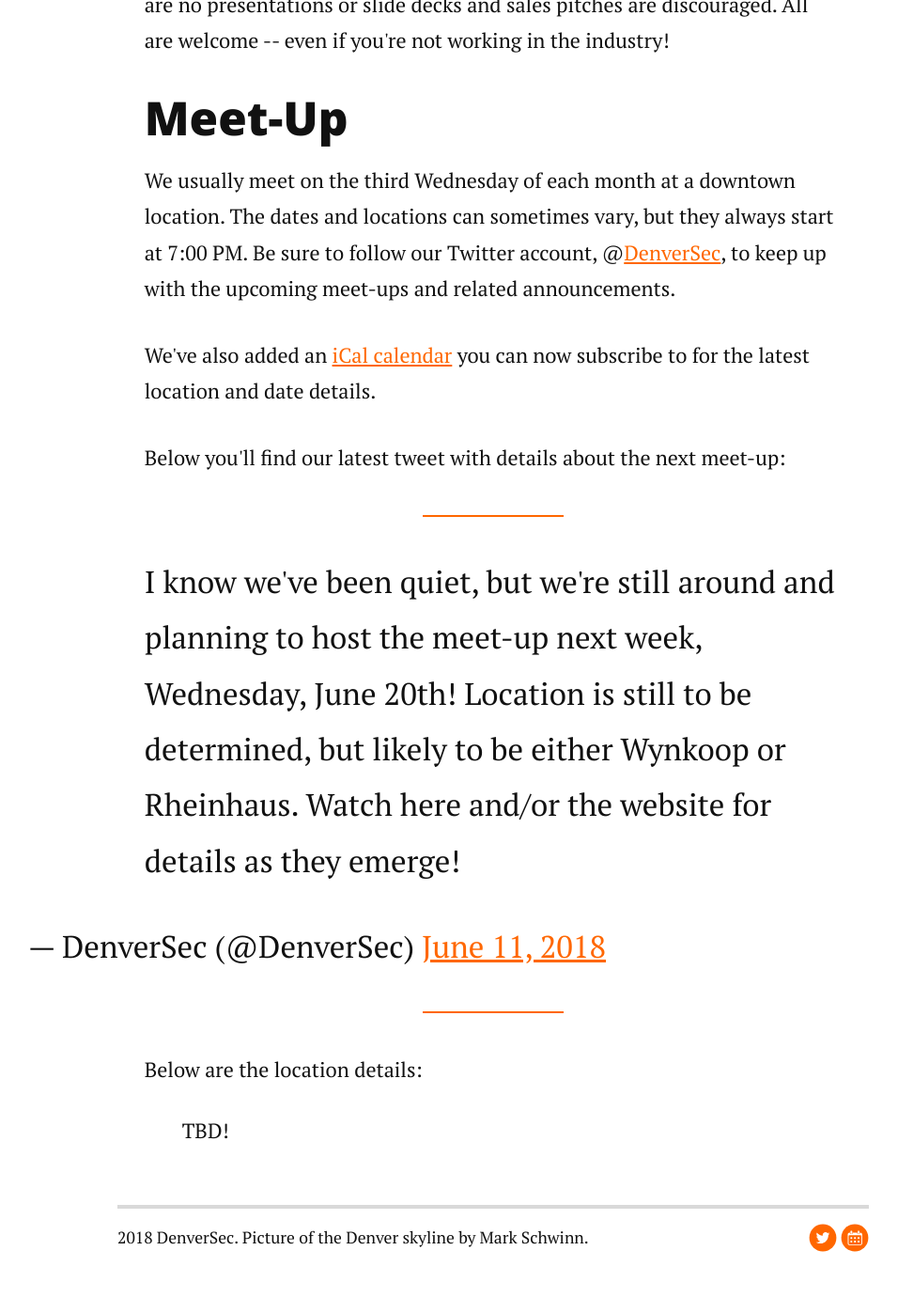
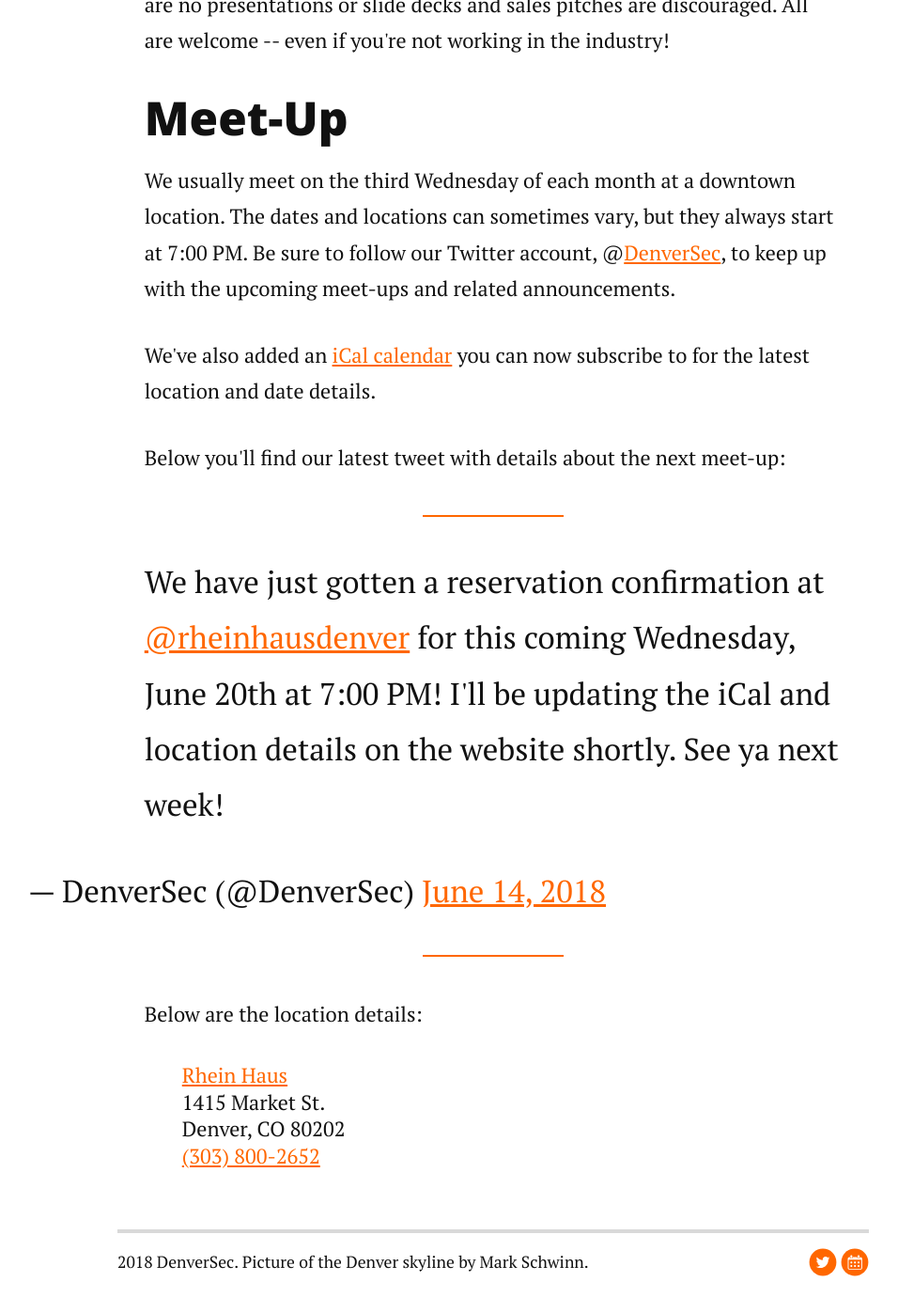
Before and after one commit to denversec/denversec.github.io, a Jekyll site: the page built from index.html, in a window 1280 px wide and 1400 px high, scrolled down 624 px. Shown: the top 1397 px of the window at 94% size, without its empty margins (115-1071 px from the left). Built offline with Jekyll 4.4.1, drawn with Linux system fonts in a browser that asks for light colours; nearby versions of some CDN libraries; comment, search, counter and statistics services are not loaded; before the commit the page ends 1998 px from its top, so only the background shows below that.

Commit message:
Update for June meet-up

```diff
--- a/index.html
+++ b/index.html
@@ -13,16 +13,16 @@
   <p>We've also added an <a href="/meetups.ics">iCal calendar</a> you can now subscribe to for the latest location and date details.
   <p>Below you'll find our latest tweet with details about the next meet-up:</p>
   <p>
-    <blockquote class="twitter-tweet" data-lang="en"><p lang="en" dir="ltr">I know we&#39;ve been quiet, but we&#39;re still around and planning to host the meet-up next week, Wednesday, June 20th! Location is still to be determined, but likely to be either Wynkoop or Rheinhaus. Watch here and/or the website for details as they emerge!</p>&mdash; DenverSec (@DenverSec) <a href="https://twitter.com/DenverSec/status/1006220193096331264?ref_src=twsrc%5Etfw">June 11, 2018</a></blockquote>
+    <blockquote class="twitter-tweet" data-lang="en"><p lang="en" dir="ltr">We have just gotten a reservation confirmation at <a href="https://twitter.com/rheinhausdenver?ref_src=twsrc%5Etfw">@rheinhausdenver</a> for this coming Wednesday, June 20th at 7:00 PM! I&#39;ll be updating the iCal and location details on the website shortly. See ya next week!</p>&mdash; DenverSec (@DenverSec) <a href="https://twitter.com/DenverSec/status/1007317625674690560?ref_src=twsrc%5Etfw">June 14, 2018</a></blockquote>
     <script async src="https://platform.twitter.com/widgets.js" charset="utf-8"></script>
   </p>
   <p>Below are the location details:</p>
   <p class="meetup-details">
-    TBD!
-    <!-- <a href="http://rheinhausdenver.com/" target="_blank">Rhein Haus</a><br/>
+    <!-- TBD! -->
+    <a href="http://rheinhausdenver.com/" target="_blank">Rhein Haus</a><br/>
     1415 Market St.<br/>
     Denver, CO 80202<br/>
-    <a href="tel:13038002652">(303) 800-2652</a> -->
+    <a href="tel:13038002652">(303) 800-2652</a>
   </p>
 
 </div>
```
Also changed, not shown: 1 other file.
